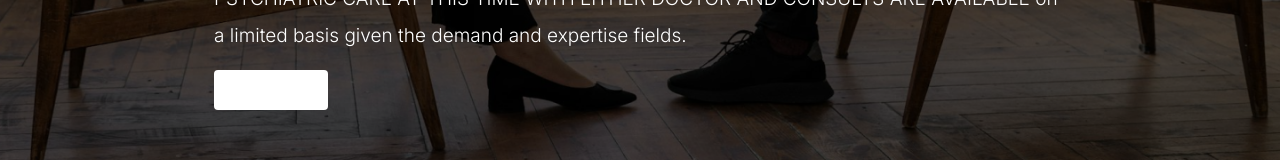
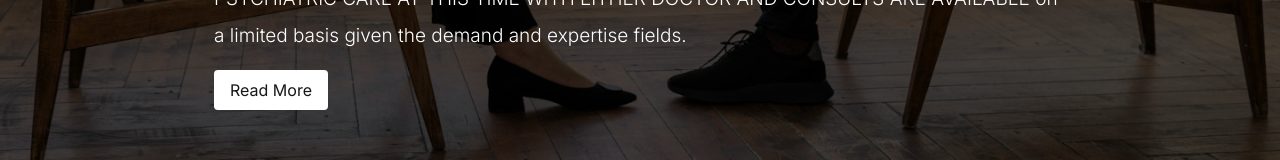
Before and after one commit to topcowmoo/areca-vestiaria, a React (Vite) app: page / in a window 1280 px wide. Shown: the part 1413-1573 px from the top of the page. Built offline with nearby package versions, Linux system fonts and the light colour scheme; a web font is replaced by a local one.

Commit message:
add alt color class to tailwind.config

```diff
--- a/src/pages/Home.jsx
+++ b/src/pages/Home.jsx
@@ -67,7 +67,7 @@ function Home() {
             </div>
             <button
               onClick={handleOpenModal}
-              className="mt-4 px-4 py-2 bg-white text-white font-inter rounded text-[#161616] hover:text-white hover:bg-[#161616]"
+              className="mt-4 px-4 py-2 bg-white font-inter rounded text-alt hover:text-white hover:bg-alt"
             >
               Read More
             </button>
--- a/tailwind.config.js
+++ b/tailwind.config.js
@@ -14,6 +14,9 @@ export default {
         playfair: ["Playfair Display", "serif"],
         urbanist: ["Urbanist", "sans-serif"],
       },
+      colors: {
+        alt: "#161616",
+      },
     },
   },
   plugins: [],
```
